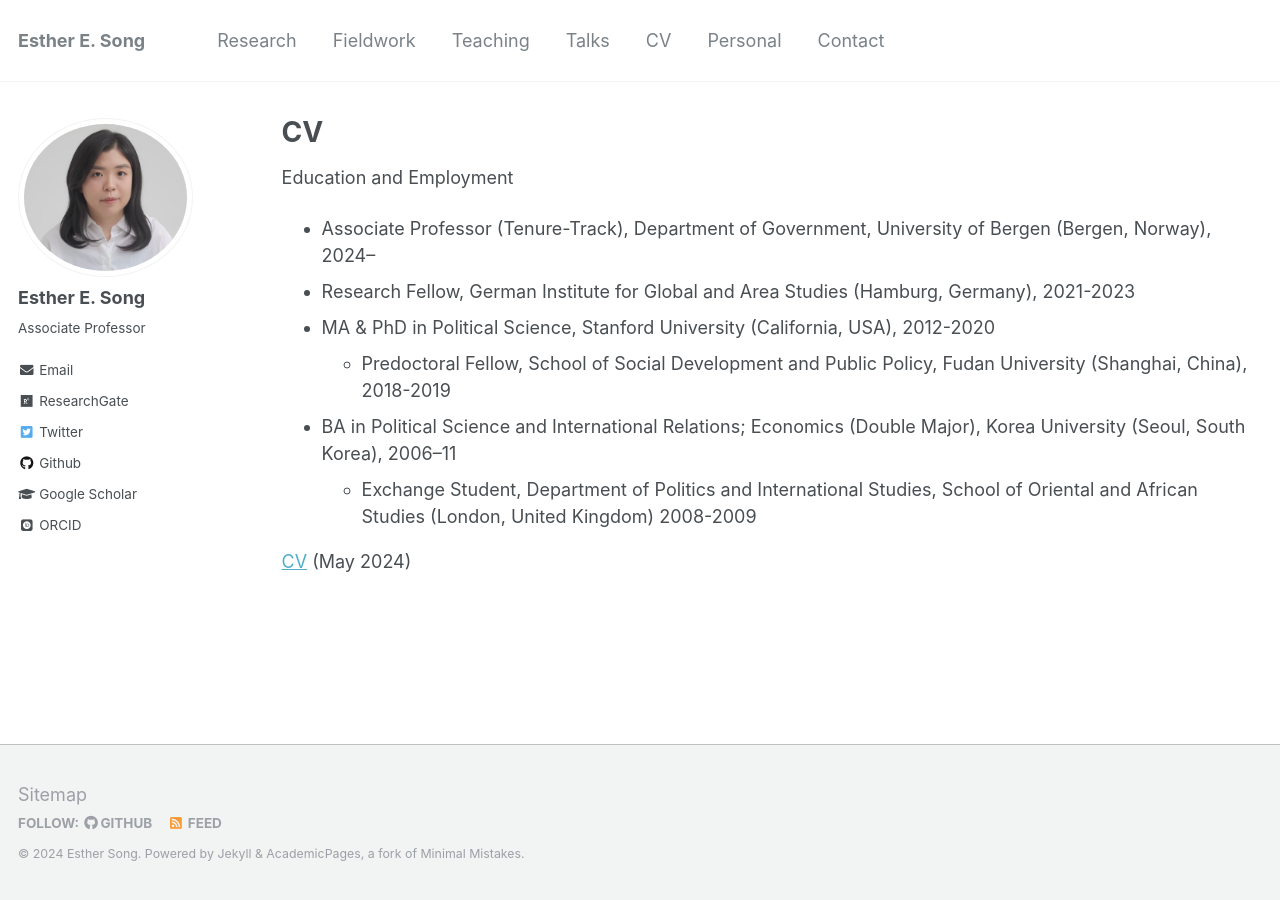
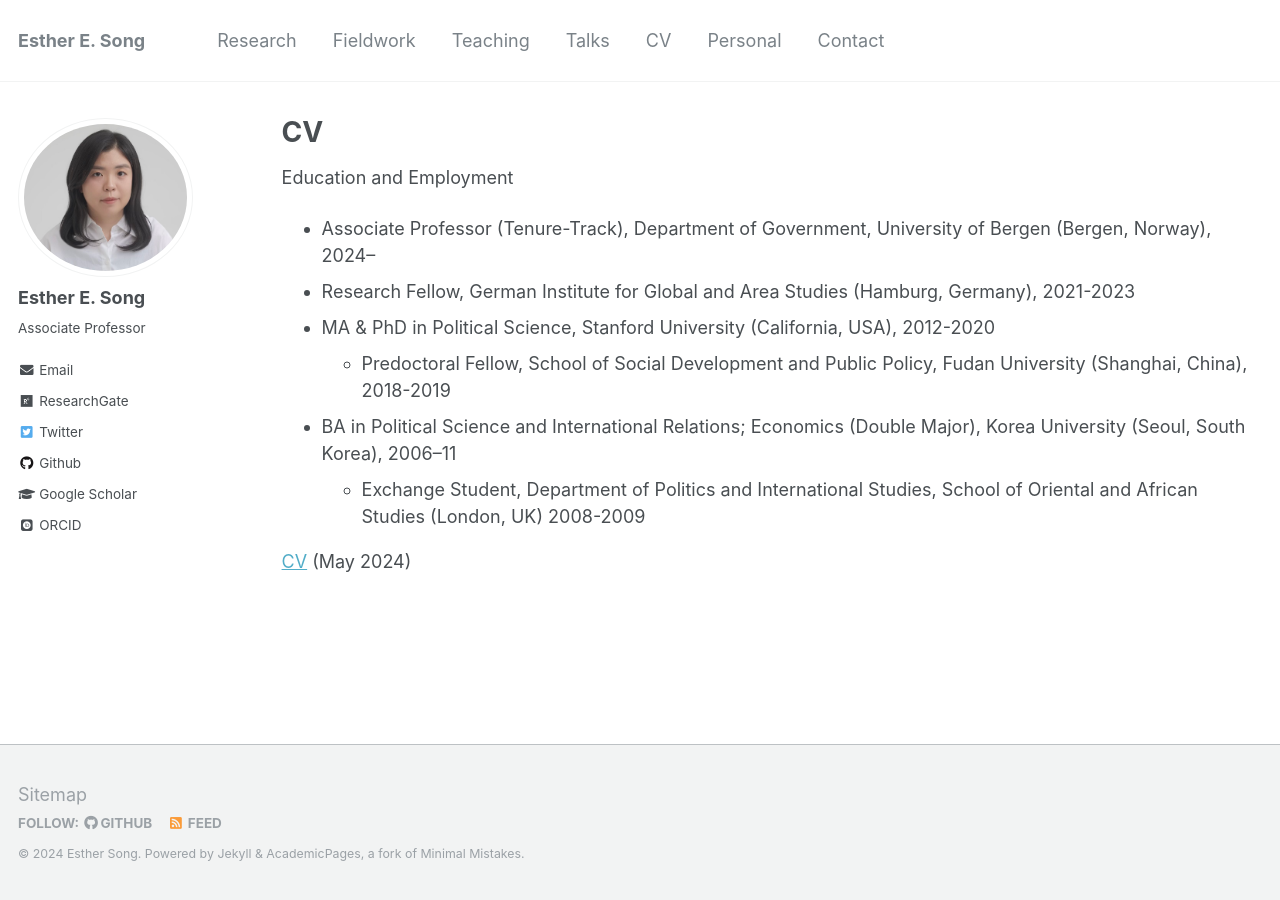
Before and after one commit to ehsong/ehsong.github.io, a Jekyll site: the page built from _pages/cv.md, in a window 1280 px wide. Built offline with Jekyll 4.4.1, drawn with Linux system fonts in a browser that asks for light colours; some web fonts are replaced.

Commit message:
Update cv.md

```diff
--- a/_pages/cv.md
+++ b/_pages/cv.md
@@ -15,7 +15,7 @@ Education and Employment
 - MA & PhD in Political Science, Stanford University (California, USA), 2012-2020
    - Predoctoral Fellow, School of Social Development and Public Policy, Fudan University (Shanghai, China), 2018-2019
 - BA in Political Science and International Relations; Economics (Double Major), Korea University (Seoul, South Korea), 2006–11
-   - Exchange Student, Department of Politics and International Studies, School of Oriental and African Studies (London, United Kingdom) 2008-2009
+   - Exchange Student, Department of Politics and International Studies, School of Oriental and African Studies (London, UK) 2008-2009
 
 [CV](https://drive.google.com/file/d/1dfyo3i-JFInbHklYnnsx27eP9VxValfP/view?usp=drive_link)
 (May 2024)
```
